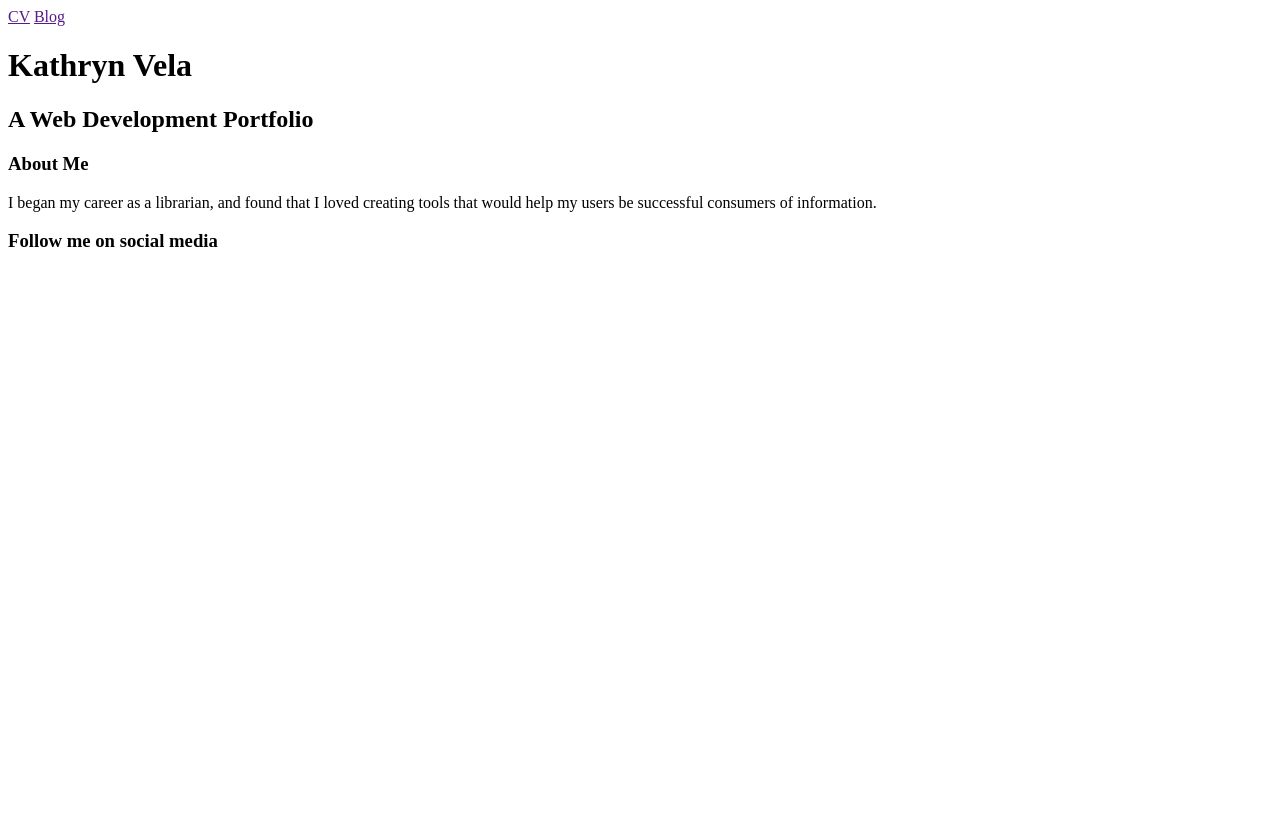
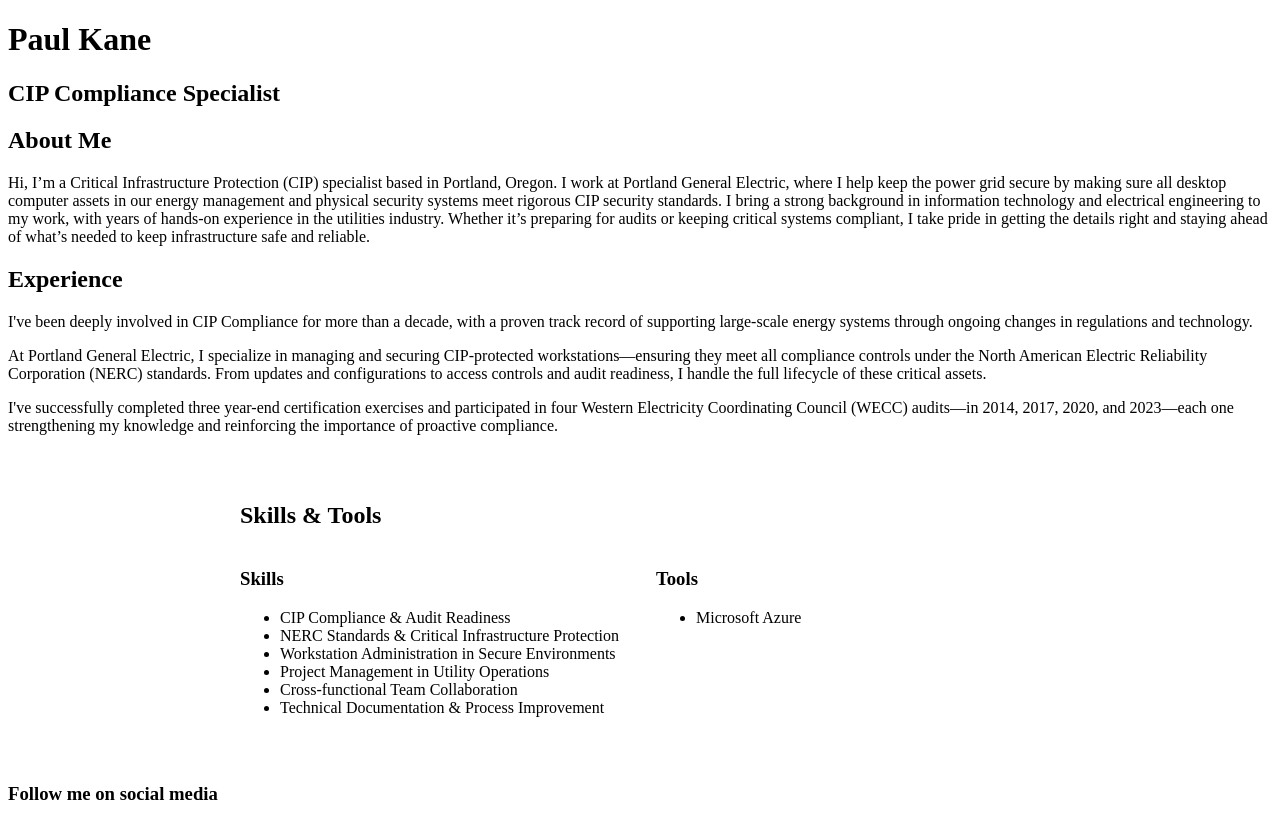
Before and after one commit to kathrynvela/kathrynvela.github.io, a plain HTML site: page index.html in a window 1280 px wide. Before the commit the page ends 800 px from the top, so only its background shows below. Drawn offline with Linux system fonts and the light colour scheme.

Commit message:
Update index.html
Added new content

```diff
--- a/index.html
+++ b/index.html
@@ -2,22 +2,59 @@
 <html>
 <head>
     <meta charset="utf-8">
-    <title>Kathryn Vela</title>
-    <meta name="description" content="The web development portfolio for Kathryn Vela">
+    <title>Paul Kane</title>
+    <meta name="description" content="The portfolio website for Paul Kane">
 </head>
 <body>
 <header>
-    <nav>
-    <a href="">CV</a>
-    <a href="">Blog</a>
-    </nav>
+
 </header>
 <main>
-    <h1>Kathryn Vela</h1>
-    <h2>A Web Development Portfolio</h2>
-    <!--Probably need to change this header to something cooler-->
-        <h3>About Me</h3>
-        <p>I began my career as a librarian, and found that I loved creating tools that would help my users be successful consumers of information.</p>
+    <h1>Paul Kane</h1>
+    <h2>CIP Compliance Specialist</h2>
+    <h2>About Me</h2>
+        <p>Hi, I’m a Critical Infrastructure Protection (CIP) specialist based in Portland, Oregon.
+            I work at Portland General Electric, where I help keep the power grid secure by making sure
+            all desktop computer assets in our energy management and physical security systems meet rigorous CIP security standards.
+            I bring a strong background in information technology and electrical engineering to my work, with years of hands-on
+            experience in the utilities industry. Whether it’s preparing for audits or keeping critical systems compliant, I take
+            pride in getting the details right and staying ahead of what’s needed to keep infrastructure safe and reliable.</p>
+    <h2>Experience</h2>
+        <p>I've been deeply involved in CIP Compliance for more than a decade, with a proven track record of supporting large-scale energy
+            systems through ongoing changes in regulations and technology.</p>
+        <p>At Portland General Electric, I specialize in managing and securing CIP-protected workstations—ensuring they meet all compliance
+            controls under the North American Electric Reliability Corporation (NERC) standards. From updates and configurations to access
+            controls and audit readiness, I handle the full lifecycle of these critical assets.</p>
+        <p>I've successfully completed three year-end certification exercises and participated in four Western Electricity Coordinating Council
+            (WECC) audits—in 2014, 2017, 2020, and 2023—each one strengthening my knowledge and reinforcing the importance of proactive compliance.</p>
+
+    <section id="skills-tools" style="max-width: 800px; margin: 0 auto; padding: 2rem;">
+    <h2>Skills & Tools</h2>
+    <div style="display: flex; flex-wrap: wrap; gap: 2rem;">
+        <!-- Skills Column -->
+    <div style="flex: 1; min-width: 250px;">
+      <h3>Skills</h3>
+      <ul>
+        <li>CIP Compliance & Audit Readiness</li>
+        <li>NERC Standards & Critical Infrastructure Protection</li>
+        <li>Workstation Administration in Secure Environments</li>
+        <li>Project Management in Utility Operations</li>
+        <li>Cross-functional Team Collaboration</li>
+        <li>Technical Documentation & Process Improvement</li>
+      </ul>
+    </div>
+   <!-- Tools Column -->
+    <div style="flex: 1; min-width: 250px;">
+      <h3>Tools</h3>
+      <ul>
+        <li>Microsoft Azure</li>
+      </ul>
+    </div>
+
+  </div>
+</section>
+
+
 </main>
 <footer>
     <h3>Follow me on social media</h3>
```
